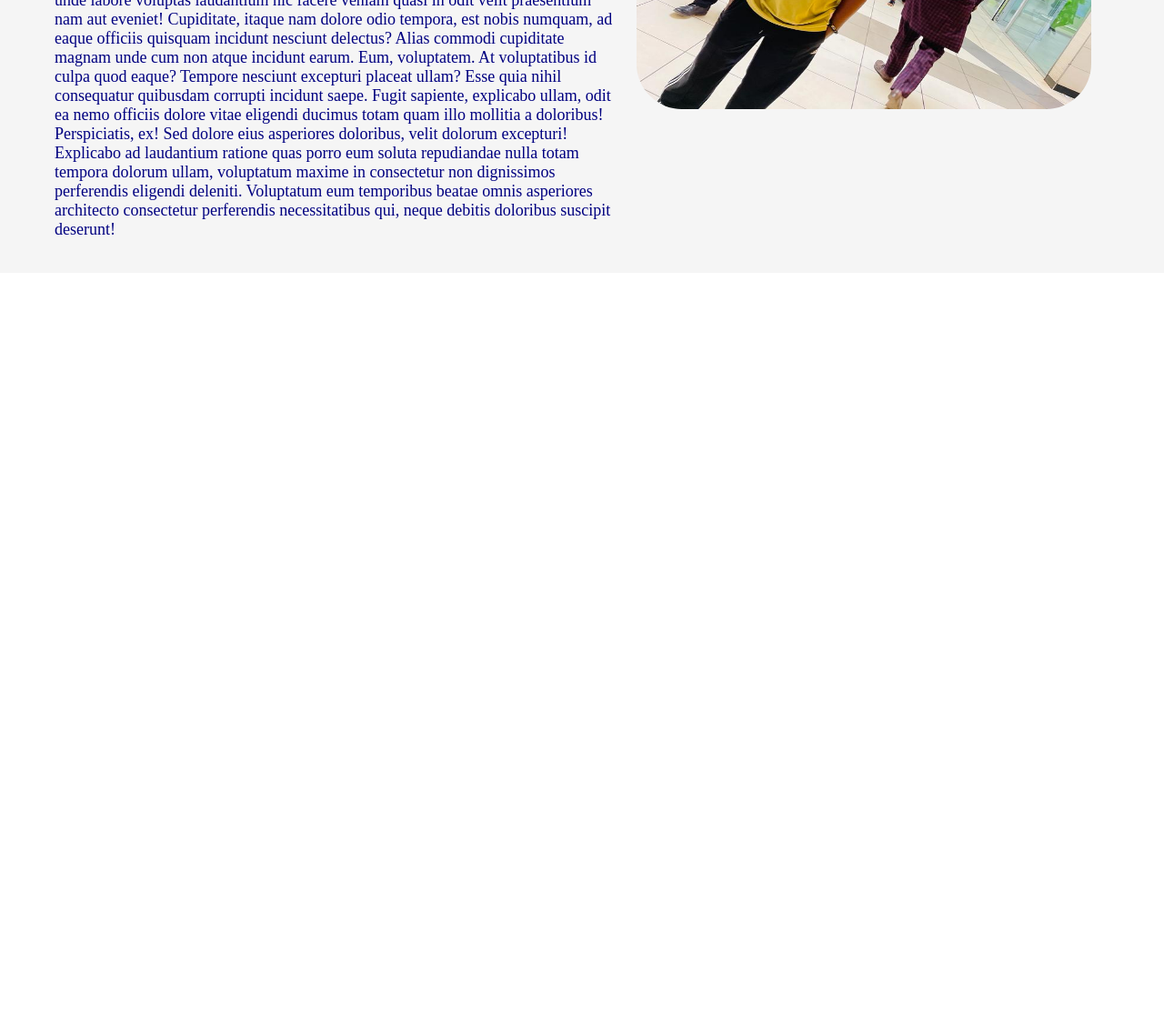
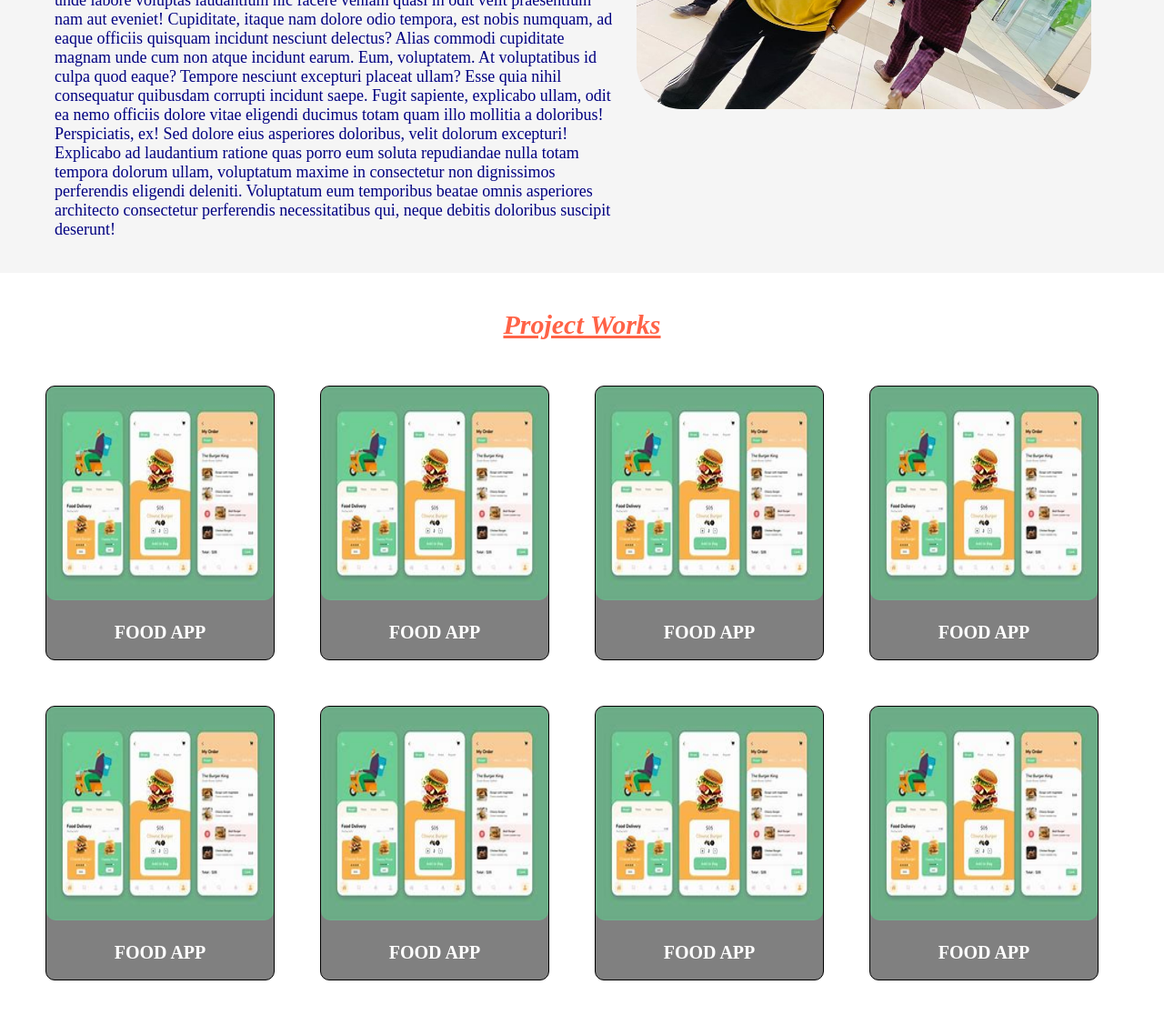
Before and after one commit to Fruq05/Portfolio, a plain HTML site: page index.html in a window 1280 px wide. Shown: the part 1200-2316 px from the top of the page at 91% size. Before the commit the page ends 1500 px from the top, so only its background shows below. Drawn offline with Linux system fonts and the light colour scheme.

Commit message:
project section added

```diff
--- a/index.html
+++ b/index.html
@@ -46,5 +46,44 @@
             <img src="image.jpg" alt="" class="about-image">
         </div>
     </section>
+
+    <article class="project" id="project">
+        <h3 class="project-header"><u>Project Works</u></h3>
+        <div class="project-container">
+            <div class="box">
+                <img src="food.jpg" alt="" class="project-image">
+            <p class="project-name">FOOD APP</p>
+            </div>
+            <div class="box">
+                <img src="food.jpg" alt="" class="project-image">
+            <p class="project-name">FOOD APP</p>
+            </div>
+            <div class="box">
+                <img src="food.jpg" alt="" class="project-image">
+            <p class="project-name">FOOD APP</p>
+            </div>
+            <div class="box">
+                <img src="food.jpg" alt="" class="project-image">
+            <p class="project-name">FOOD APP</p>
+            </div>
+            <div class="box">
+                <img src="food.jpg" alt="" class="project-image">
+            <p class="project-name">FOOD APP</p>
+            </div>
+            <div class="box">
+                <img src="food.jpg" alt="" class="project-image">
+            <p class="project-name">FOOD APP</p>
+            </div>
+            <div class="box">
+                <img src="food.jpg" alt="" class="project-image">
+            <p class="project-name">FOOD APP</p>
+            </div>
+            <div class="box">
+                <img src="food.jpg" alt="" class="project-image">
+            <p class="project-name">FOOD APP</p>
+            </div>
+
+        </div>
+    </article>
 </body>
 </html>
--- a/styles.css
+++ b/styles.css
@@ -115,3 +115,48 @@ main{
     color: navy;
 
 }
+
+.project-class{
+    width: 100%;
+    height: 80vh;
+}
+
+.project-header{
+    text-align: center;
+    font-style: italic;
+    font-size: 30px;
+    color: tomato;
+    margin-top: 40px;
+}
+
+.project-container{
+    padding: 50px;
+    display: flex;
+    flex-wrap: wrap;
+    width: 100%;
+    overflow: hidden;
+}
+
+.box{
+    width: 250px;
+    height: 300px;
+    border-radius: 10px;
+    border: 1px solid;
+    background-color: grey;
+    margin-right: 50px;
+    margin-bottom: 50px;
+}
+
+.project-image{
+    width: 100%;
+    height: 235px;
+    border-radius: 10px;
+}
+
+.project-name{
+    text-align: center;
+    font-size: 20px;
+    font-weight: bold;
+    margin-top: 20px;
+    color: white;
+}
```
Also changed, not shown: food.jpg (added).
